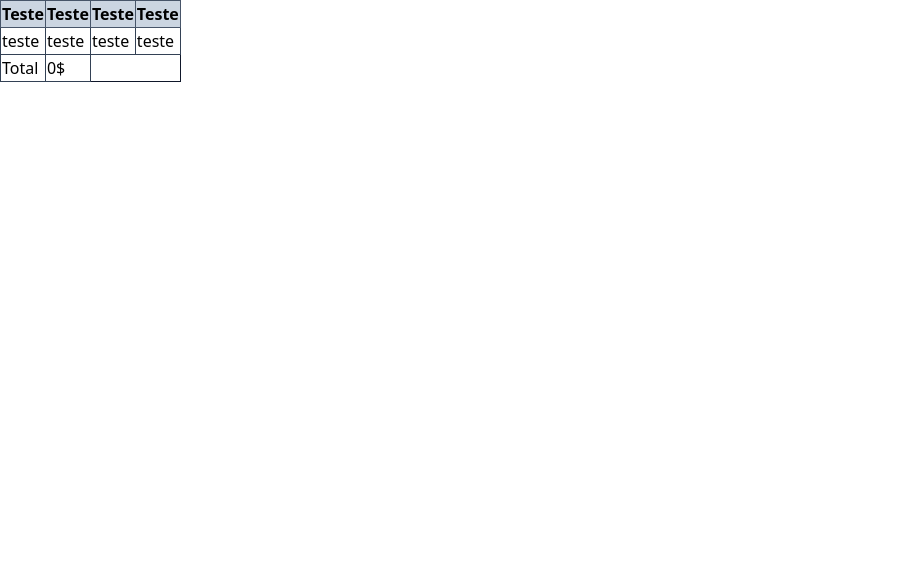
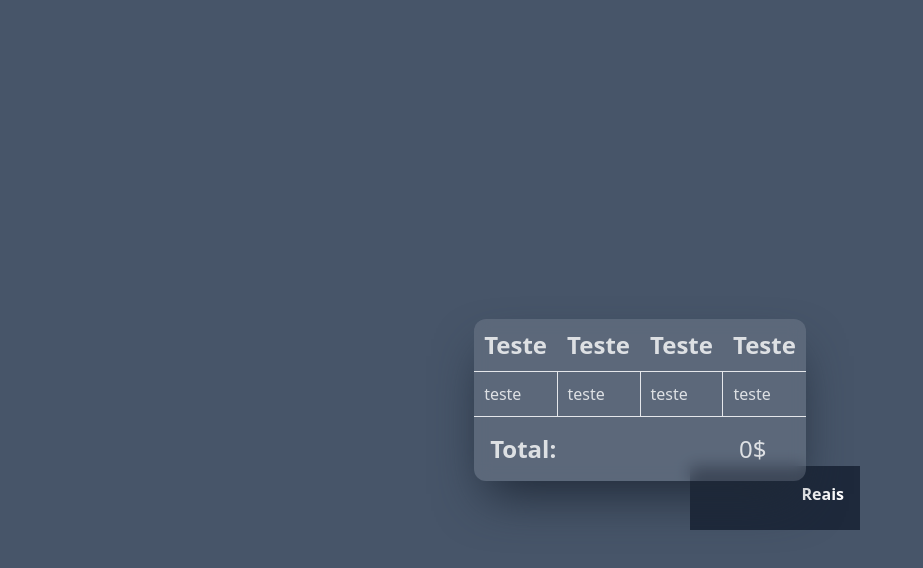
Before and after one commit to LincolnDevloper/tabela-HTML-simples, a plain HTML site: page index.html in a window 1280 px wide. Shown: the whole page, without its empty margins (0-923 px from the left). Drawn offline with nearby package versions, Linux system fonts and the light colour scheme.

Commit message:
Estilização Tailwind

```diff
--- a/index.html
+++ b/index.html
@@ -1,37 +1,43 @@
 <!DOCTYPE html>
 <html lang="en">
+
 <head>
 	<meta charset="UTF-8">
 	<meta name="viewport" content="width=device-width, initial-scale=1.0">
 	<script src="https://cdn.tailwindcss.com"></script>
 	<title>Tabela Html + Tailwind CSS</title>
 </head>
-<body>
-	<table class="border-collapse border border-slate-900 border-collapse:hover">
+
+<body class="bg-slate-600">
+	<div class="flex items-center justify-center h-screen">
+		<span class="bg-slate-800 p-4 w-[170px] h-16 absolute left-[690px] top-[466px] text-white flex flex-row-reverse font-bold">Reais</span>
+		<table class="rounded-xl text-white/80 bg-gray-400 bg-opacity-25 shadow-2xl shadow-gray-800 backdrop-blur">
 			<thead>
-			<tr class="m-4">
-				<th class="border border-slate-600 bg-slate-300">Teste</th>
-				<th class="border border-slate-600 bg-slate-300">Teste</th>
-				<th class="border border-slate-600 bg-slate-300">Teste</th>
-				<th class="border border-slate-600 bg-slate-300">Teste</th>
+				<tr>
+					<th class="text-2xl p-2.5 border-b">Teste</th>
+					<th class="text-2xl p-2.5 border-b">Teste</th>
+					<th class="text-2xl p-2.5 border-b">Teste</th>
+					<th class="text-2xl p-2.5 border-b">Teste</th>
 				</tr>
 			</thead>
 
 			<tbody>
 				<tr>
-				<td class="border border-slate-700">teste</td>
-				<td class="border border-slate-700">teste</td>
-				<td class="border border-slate-700">teste</td>
-				<td class="border border-slate-700">teste</td>
+					<td class="p-2.5 border-b">teste</td>
+					<td class="p-2.5 border">teste</td>
+					<td class="p-2.5 border">teste</td>
+					<td class="p-2.5 border-b">teste</td>
 				</tr>
 			</tbody>
 
 			<tfoot>
 				<tr>
-				<td class="border border-slate-700">Total</td>
-				<td class="border border-slate-700">0$</td>
+					<td colspan="3" class="font-bold text-2xl p-4">Total:</td>
+					<td class="p-4 text-2xl">0$</td>
 				</tr>
 			</tfoot>
 		</table>
+	</div>
 </body>
+
 </html>
```
Lines whose indentation alone changed are shown as unchanged.
